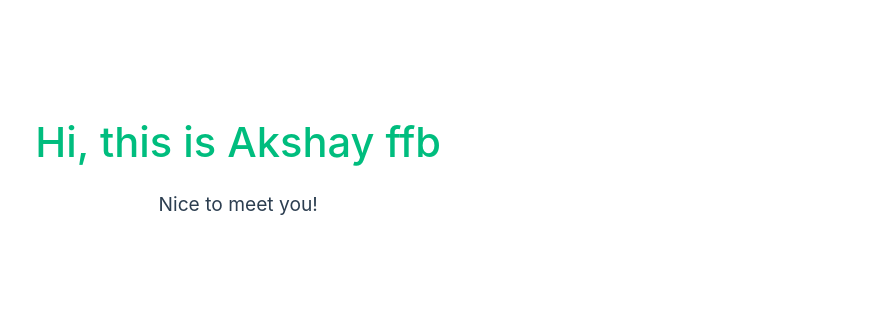
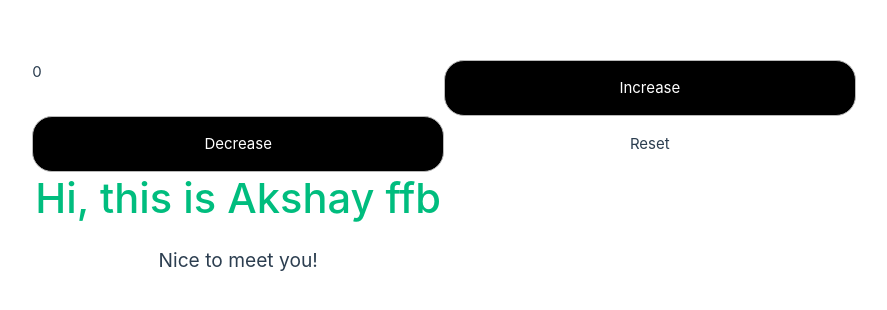
Before and after one commit to Akshayffb/vue-portfolio, a Vue app: page / in a window 1280 px wide. Shown: the part 232-542 px from the top of the page, without its empty margins (196-1083 px from the left). Built offline with nearby package versions, Linux system fonts and the light colour scheme.

Commit message:
wip count

```diff
--- a/src/App.vue
+++ b/src/App.vue
@@ -3,6 +3,24 @@ import { ref } from 'vue';
 import HelloWorld from './components/HelloWorld.vue'
 import TheWelcome from './components/TheWelcome.vue'
 const show = ref(false);
+const counter = ref(0);
+
+const increase = () => {
+  counter.value++;
+  // console.log('clicked');
+};
+
+const decrease = () => {
+  if(counter.value > 0){
+    counter.value--;
+    return;
+  }
+  window.alert("Counter reached 0, can't be made negative");
+}
+
+const reset = () => {
+counter.value = 0;
+}
 </script>
 
 <template>
@@ -12,9 +30,13 @@ const show = ref(false);
     <!-- </div> -->
   </header>
 
+  <h1>{{ counter }}</h1>
+  <button @click="increase" class="btn btn-primary">Increase</button>
+    <button @click="decrease" class="btn">Decrease</button>
+    <button @click="reset">Reset</button>
   <main>
     <HelloWorld msg="Hi, this is Akshay ffb" />
-    <!-- <TheWelcome /> -->
+    <slot></slot>
   </main>
 </template>
 
@@ -22,6 +44,15 @@ const show = ref(false);
 header {
   line-height: 1.5;
 }
+
+.btn{
+  border: 1px solid #B9B9B9;
+  padding: 15px;
+  background-color:black;
+  color: white;
+  border-radius: 20px;
+}
+
 
 .logo {
   display: block;
```
